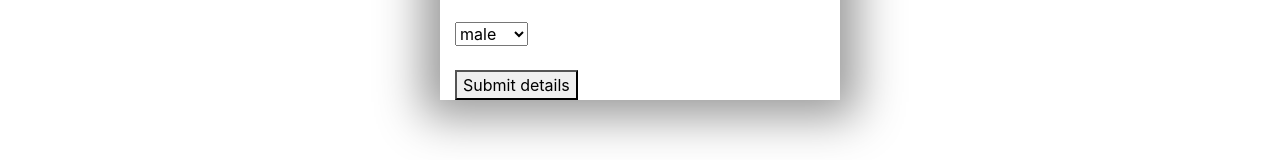
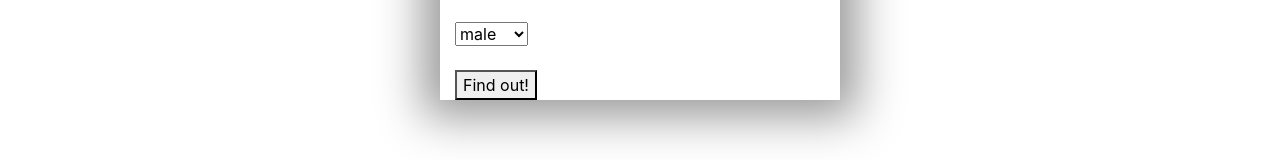
Before and after one commit to Cynthia-Wairimu/Akan-naming-culture., a plain HTML site: page index.html in a window 1280 px wide. Shown: the part 360-520 px from the top of the page. Drawn offline with nearby package versions, Linux system fonts and the light colour scheme.

Commit message:
Change submit button to Find out!

```diff
--- a/index.html
+++ b/index.html
@@ -41,7 +41,7 @@
         </select>
         <br />
         <br />
-        <button type="button" onclick="birthDate()">Submit details</button>
+        <button type="button" onclick="birthDate()">Find out!</button>
       </div>
     </div>
     <!-- Optional JavaScript -->
```
